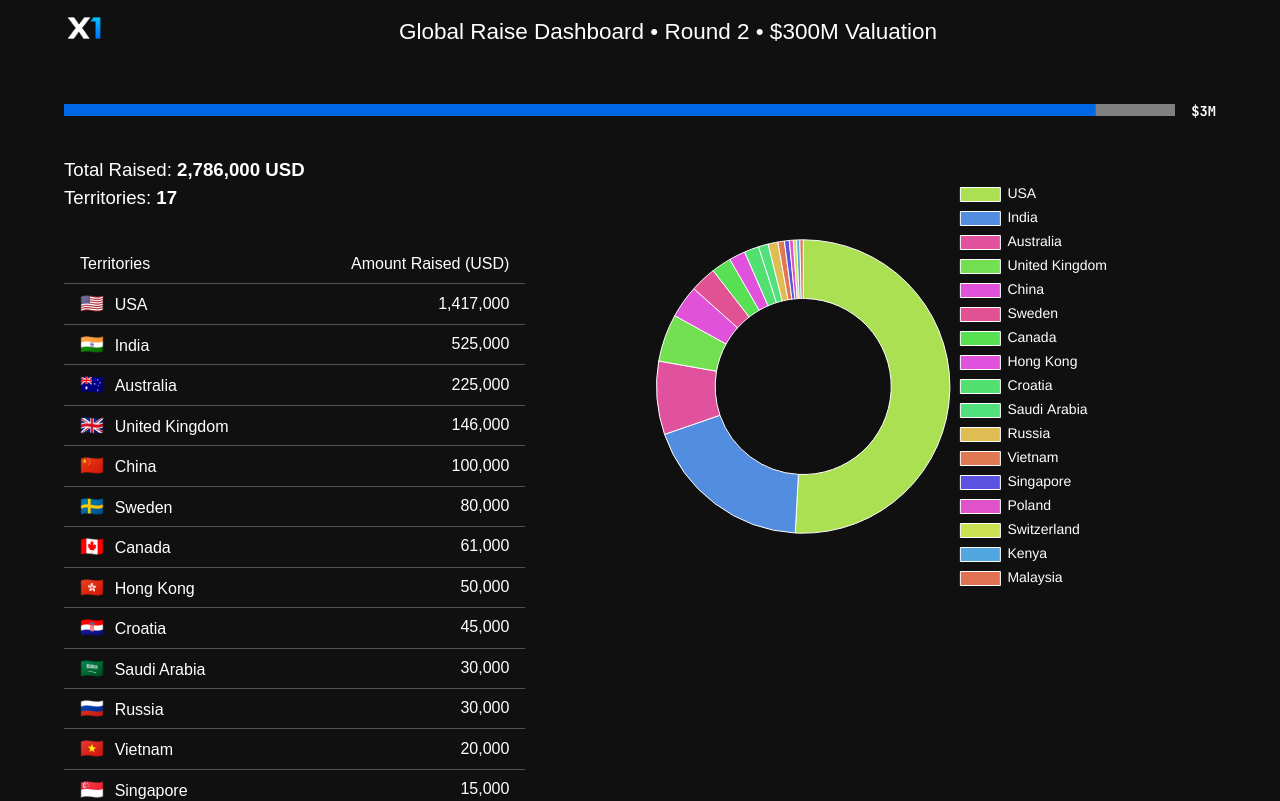
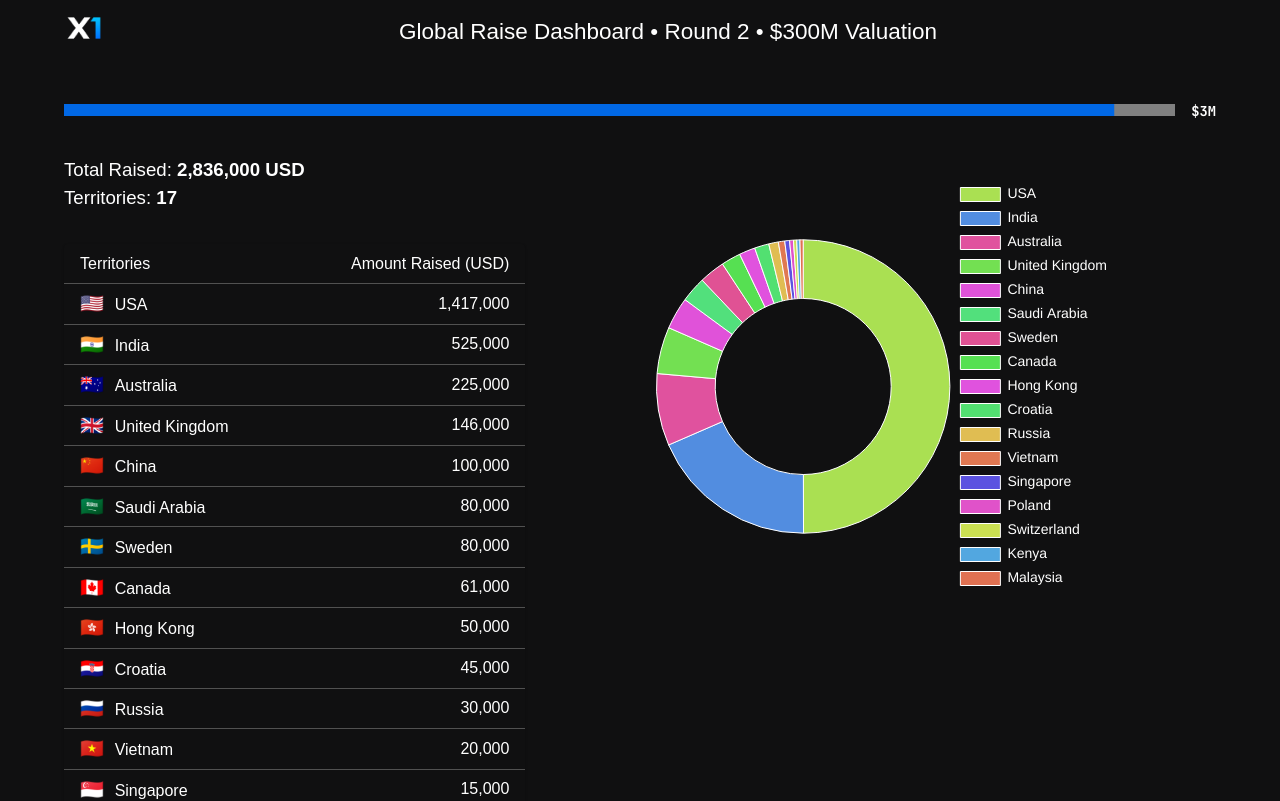
Before and after one commit to FairCrypto/x1-investors, a Next.js app: page / in a window 1280 px wide. Shown: the top 801 px of the page. Built offline with nearby package versions, Linux system fonts and the light colour scheme.

Commit message:
added investment(s)

```diff
--- a/app/investors.ts
+++ b/app/investors.ts
@@ -19,6 +19,7 @@ export const investorsRaw: Array<Record<string, any>> = [
   { country: 'USA', countryCode: 'US',  amount: 20_000, investors: 1 },
   { country: 'USA', countryCode: 'US',  amount: 27_000, investors: 1 },
   { country: 'Saudi Arabia', countryCode: 'SA',  amount: 30_000, investors: 1 },
+  { country: 'Saudi Arabia', countryCode: 'SA',  amount: 50_000, investors: 1 },
   { country: 'Australia', countryCode: 'AU',  amount: 20_000, investors: 1 },
   { country: 'Australia', countryCode: 'AU',  amount: 200_000, investors: 1 },
   { country: 'Australia', countryCode: 'AU',  amount: 5_000, investors: 1 },
```
